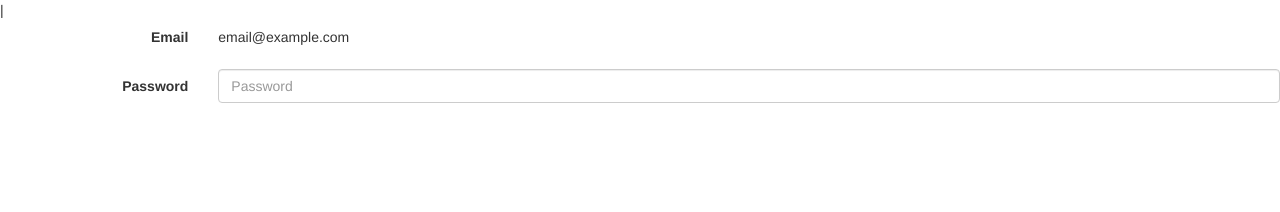
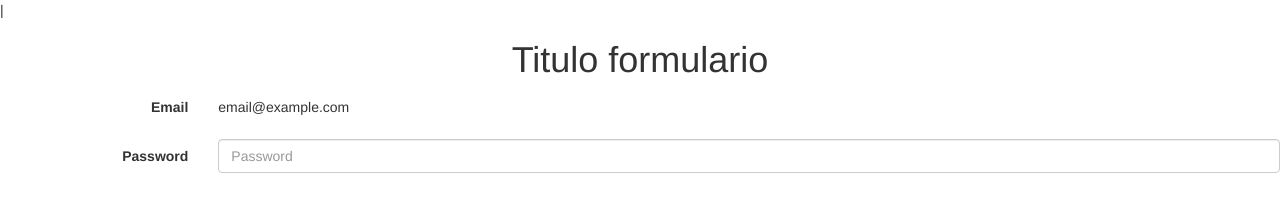
Before and after one commit to jorgemalo/luchogay01, a plain HTML site: page index.html in a window 1280 px wide. Drawn offline with nearby package versions, Linux system fonts and the light colour scheme.

Commit message:
nuevo titulo
agrevge el titulo que me pideron.

```diff
--- a/index.html
+++ b/index.html
@@ -10,6 +10,8 @@
 
 </head>
 <body>
+
+	<h1 class="text-center">Titulo formulario</h1>
 
 	<form class="form-horizontal">
 	  <div class="form-group">
```
